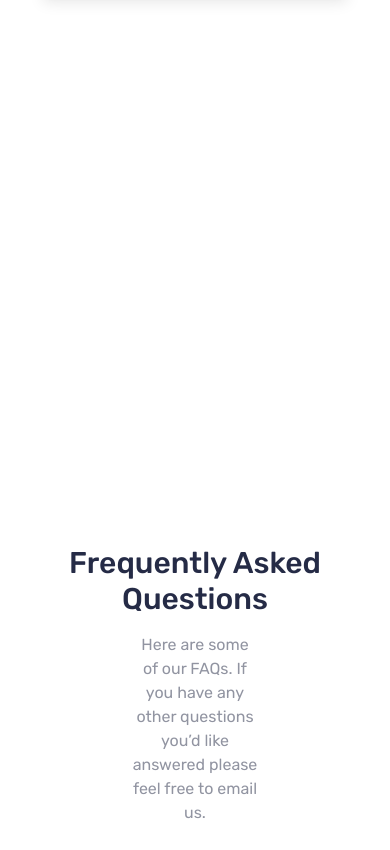
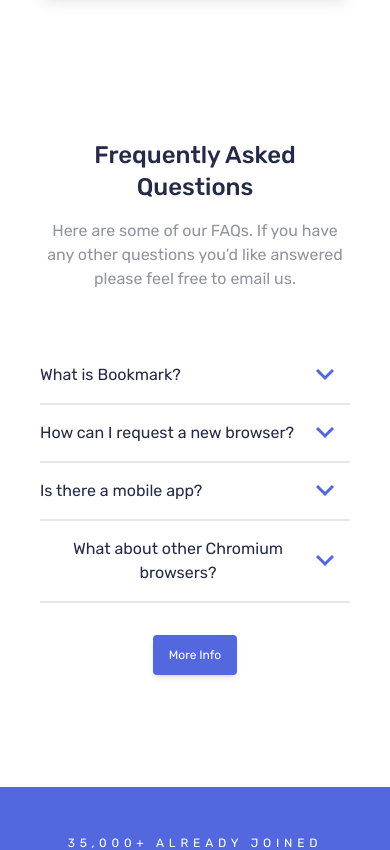
Before and after one commit to payman-hoseini/bookmark-landing-page, a Next.js app: page / in a window 390 px wide. Shown: the part 3420-4270 px from the top of the page. Built offline with nearby package versions, Linux system fonts and the light colour scheme.

Commit message:
questions responsive

```diff
--- a/src/app/components/questions.tsx
+++ b/src/app/components/questions.tsx
@@ -8,13 +8,13 @@
     const [three, setThree] = useState(false)
     const [four, setFour] = useState(false)
     return (
-        <div className="mt-[550px]">
+        <div className="md:mt-[550px] mt-36">
           <div className="text-center font-Rubik">
-              <p className="text-3xl font-medium text-Very-Dark-Blue">Frequently Asked Questions</p>
-              <p className="mt-4 text-Grayish-Blue w-[32%] mx-auto">Here are some of our FAQs. If you have any other questions you’d like
+              <p className="md:text-3xl text-2xl font-medium text-Very-Dark-Blue px-14 md:px-0">Frequently Asked Questions</p>
+              <p className="mt-4 text-Grayish-Blue md:w-[32%] mx-auto px-10 md:px-0">Here are some of our FAQs. If you have any other questions you’d like
               answered please feel free to email us.</p>
           </div>
-          <div className="mt-8 md:mx-[500px] font-Rubik border-t-2 border-t-gray-200">
+          <div className="md:mt-8 mt-14 md:mx-[500px] font-Rubik md:border-t-2 md:border-t-gray-200 px-10 md:px-0">
               <ul>
                 <li className="group hover:cursor-pointer" onClick={() => {one ? setOne(false) : setOne(true) ; setTwo(false); setThree(false); setFour(false)}}>
                   <div>
```
